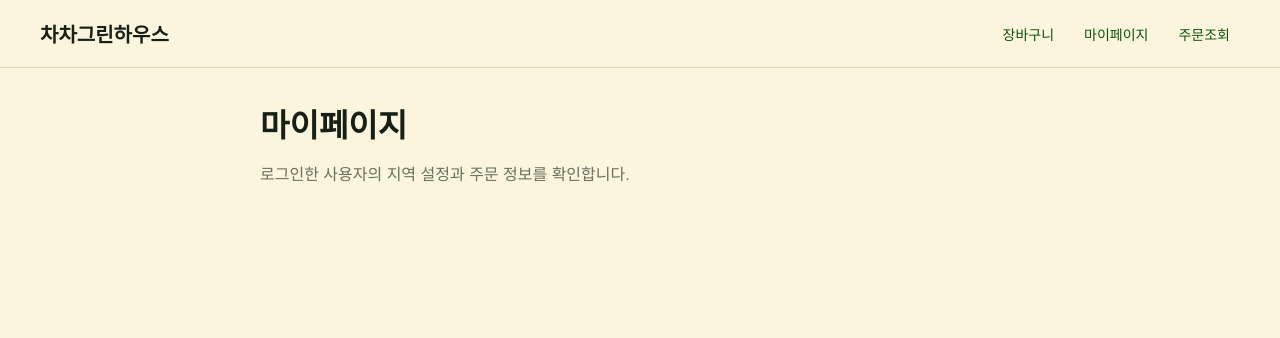
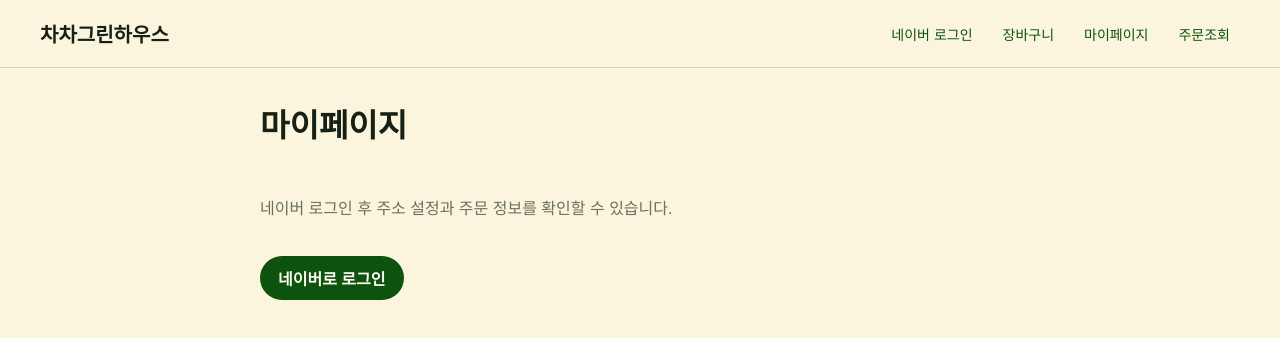
Before and after one commit to thescientist000/chachagreenhouse, a Next.js app: page /mypage in a window 1280 px wide. Shown: the top 338 px of the page. Built offline with nearby package versions, Linux system fonts and the light colour scheme; no server answers.

Commit message:
Add Naver login

```diff
--- /dev/null
+++ b/app/api/auth/[...nextauth]/route.ts
@@ -0,0 +1,6 @@
+import NextAuth from "next-auth";
+import { authOptions } from "@/lib/auth";
+
+const handler = NextAuth(authOptions);
+
+export { handler as GET, handler as POST };
--- a/app/cart/page.tsx
+++ b/app/cart/page.tsx
@@ -2,7 +2,7 @@ export default function CartPage() {
   return (
     <main className="page-shell compact">
       <h1>장바구니</h1>
-      <p>담은 상품이 여기에 표시됩니다.</p>
+      <p>담은 상품이 이곳에 표시됩니다.</p>
     </main>
   );
 }
--- a/app/globals.css
+++ b/app/globals.css
@@ -370,6 +370,59 @@ p {
   line-height: 1.45;
 }
 
+.auth-page {
+  display: grid;
+  gap: 18px;
+}
+
+.primary-action,
+.secondary-action {
+  width: fit-content;
+  border-radius: 999px;
+  padding: 10px 18px;
+  font-weight: 800;
+  cursor: pointer;
+}
+
+.primary-action {
+  border: 0;
+  background: var(--deep-green);
+  color: #fffdf3;
+}
+
+.secondary-action {
+  border: 1px solid var(--line);
+  background: var(--card);
+  color: var(--deep-green);
+}
+
+.account-box {
+  display: flex;
+  align-items: center;
+  gap: 14px;
+  border: 1px solid var(--line);
+  border-radius: 8px;
+  background: var(--card);
+  padding: 18px;
+}
+
+.account-box strong {
+  display: block;
+  font-size: 18px;
+}
+
+.account-box p {
+  margin: 4px 0 0;
+}
+
+.account-avatar {
+  width: 52px;
+  height: 52px;
+  border-radius: 50%;
+  object-fit: cover;
+  background: var(--sage);
+}
+
 @media (max-width: 760px) {
   .site-header {
     align-items: flex-start;
--- a/app/layout.tsx
+++ b/app/layout.tsx
@@ -1,5 +1,6 @@
 import type { Metadata } from "next";
 import type { ReactNode } from "react";
+import { AuthProvider } from "@/components/AuthProvider";
 import { Header } from "@/components/Header";
 import "./globals.css";
 
@@ -12,8 +13,10 @@ export default function RootLayout({ children }: { children: ReactNode }) {
   return (
     <html lang="ko">
       <body>
-        <Header />
-        {children}
+        <AuthProvider>
+          <Header />
+          {children}
+        </AuthProvider>
       </body>
     </html>
   );
--- a/app/mypage/page.tsx
+++ b/app/mypage/page.tsx
@@ -1,8 +1,55 @@
+"use client";
+
+import { signIn, signOut, useSession } from "next-auth/react";
+
 export default function MyPage() {
+  const { data: session, status } = useSession();
+
+  if (status === "loading") {
+    return (
+      <main className="page-shell compact">
+        <h1>마이페이지</h1>
+        <p>로그인 정보를 확인하는 중입니다.</p>
+      </main>
+    );
+  }
+
+  if (!session?.user) {
+    return (
+      <main className="page-shell compact auth-page">
+        <h1>마이페이지</h1>
+        <p>네이버 로그인 후 주소 설정과 주문 정보를 확인할 수 있습니다.</p>
+        <button
+          type="button"
+          className="primary-action"
+          onClick={() => signIn("naver", { callbackUrl: "/mypage" })}
+        >
+          네이버로 로그인
+        </button>
+      </main>
+    );
+  }
+
   return (
-    <main className="page-shell compact">
+    <main className="page-shell compact auth-page">
       <h1>마이페이지</h1>
-      <p>로그인한 사용자의 지역 설정과 주문 정보를 확인합니다.</p>
+      <section className="account-box">
+        {session.user.image ? (
+          <img src={session.user.image} alt="" className="account-avatar" />
+        ) : null}
+        <div>
+          <strong>{session.user.name ?? "네이버 회원"}님</strong>
+          <p>{session.user.email ?? "네이버 계정으로 로그인했습니다."}</p>
+        </div>
+      </section>
+      <p>주소 설정과 주문 정보는 이곳에서 확인할 수 있습니다.</p>
+      <button
+        type="button"
+        className="secondary-action"
+        onClick={() => signOut({ callbackUrl: "/" })}
+      >
+        로그아웃
+      </button>
     </main>
   );
 }
--- a/app/orders/page.tsx
+++ b/app/orders/page.tsx
@@ -2,7 +2,7 @@ export default function OrdersPage() {
   return (
     <main className="page-shell compact">
       <h1>주문조회</h1>
-      <p>주문 내역이 여기에 표시됩니다.</p>
+      <p>주문 내역이 이곳에 표시됩니다.</p>
     </main>
   );
 }
--- /dev/null
+++ b/components/AuthProvider.tsx
@@ -0,0 +1,8 @@
+"use client";
+
+import type { ReactNode } from "react";
+import { SessionProvider } from "next-auth/react";
+
+export function AuthProvider({ children }: { children: ReactNode }) {
+  return <SessionProvider>{children}</SessionProvider>;
+}
--- a/components/Header.tsx
+++ b/components/Header.tsx
@@ -1,12 +1,40 @@
+"use client";
+
 import Link from "next/link";
+import { signIn, signOut, useSession } from "next-auth/react";
 
 export function Header() {
+  const { data: session, status } = useSession();
+  const isLoading = status === "loading";
+  const userName = session?.user?.name ?? "회원";
+
   return (
     <header className="site-header">
       <Link href="/" className="brand">
         차차그린하우스
       </Link>
       <nav className="main-nav" aria-label="주요 메뉴">
+        {session?.user ? (
+          <>
+            <span className="nav-user">{userName}님</span>
+            <button
+              type="button"
+              className="nav-link"
+              onClick={() => signOut({ callbackUrl: "/" })}
+            >
+              로그아웃
+            </button>
+          </>
+        ) : (
+          <button
+            type="button"
+            className="nav-link"
+            disabled={isLoading}
+            onClick={() => signIn("naver", { callbackUrl: "/mypage" })}
+          >
+            네이버 로그인
+          </button>
+        )}
         <Link href="/cart" className="nav-link">
           장바구니
         </Link>
--- a/package.json
+++ b/package.json
@@ -12,6 +12,7 @@
     "geotiff": "^3.0.5",
     "lucide-react": "^1.17.0",
     "next": "^14.2.23",
+    "next-auth": "^4.24.14",
     "react": "^18.3.1",
     "react-dom": "^18.3.1"
   },
```
Also changed, not shown: lib/auth.ts (added, +25 -0 lines), 2 other files (tests, documents, lock files or other folders).
